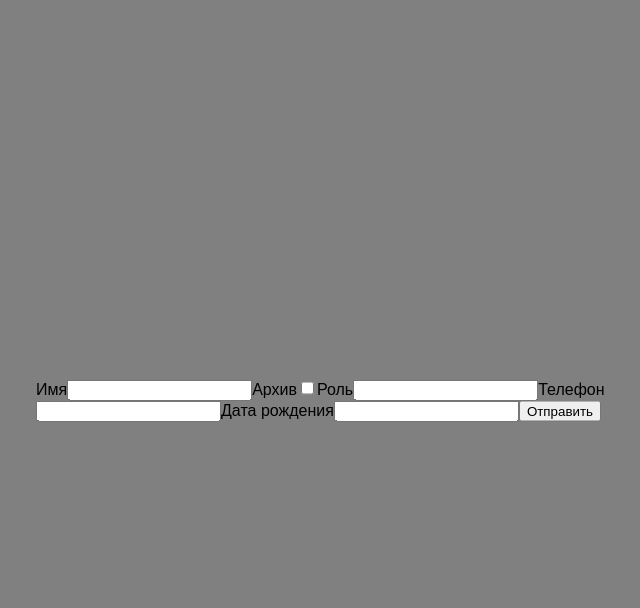
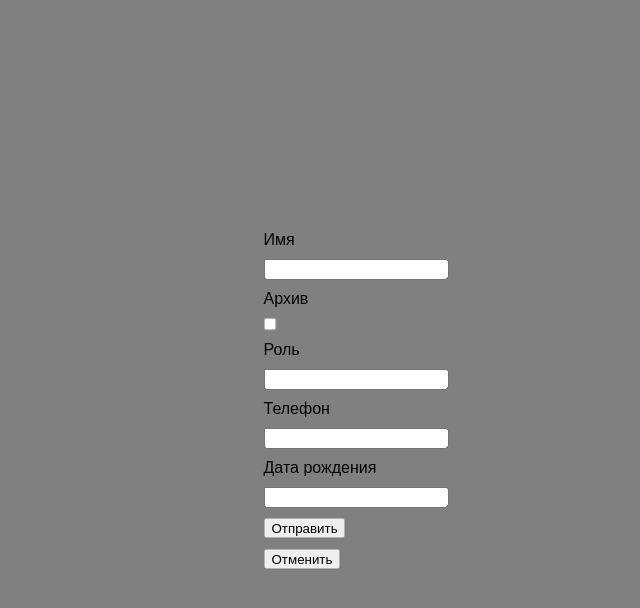
Before and after one commit to alexandrsmirnov93/CRUD-from-react-redux, a React (Create React App) app: page / in a window 1280 px wide. Both pictures are taken after a click on the button "Добавить". Shown: the top 608 px of the page, without its empty margins (284-924 px from the left). Built offline with nearby package versions, Linux system fonts and the light colour scheme.

Commit message:
Закончена базовая верстка

```diff
--- a/src/App.css
+++ b/src/App.css
@@ -20,4 +20,14 @@
 
 .AppEmployees_Modal_label, .AppEmployees_Modal_submit{
   display: block;
+  margin: 10px 0;
 }
+
+.AppEmployees_Modal_input{
+  display: block;
+  margin: 10px 0;
+}
+
+.AppEmployees{
+  margin: 10px;
+}
--- a/src/containers/AppAddNewEmployee.js
+++ b/src/containers/AppAddNewEmployee.js
@@ -49,17 +49,18 @@ class AppAddNewEmployee extends Component {
       <div className='AppEmployees_Modal'>
         <div className="AppAddNewEmployee">
           <form onSubmit={this.addEmployee}>
-              Имя
-              <input onChange={this.changeName}></input>
-              Архив
-              <input type='checkbox' onChange={this.changeArchive}></input>
-              Роль
-              <input onChange={this.changeRole}></input>
-              Телефон
-              <input onChange={this.changePhone}></input>
-              Дата рождения
-              <input onChange={this.changeBirthDate}></input>
-              <button type='submit'>Отправить</button>
+              <label className='AppEmployees_Modal_label'>Имя</label>
+              <input className='AppEmployees_Modal_input' onChange={this.changeName}></input>
+              <label className='AppEmployees_Modal_label'>Архив</label>
+              <input className='AppEmployees_Modal_input' type='checkbox' onChange={this.changeArchive}></input>
+              <label className='AppEmployees_Modal_label'>Роль</label>
+              <input className='AppEmployees_Modal_input' onChange={this.changeRole}></input>
+              <label className='AppEmployees_Modal_label'>Телефон</label>
+              <input className='AppEmployees_Modal_input' onChange={this.changePhone}></input>
+              <label className='AppEmployees_Modal_label'>Дата рождения</label>
+              <input className='AppEmployees_Modal_input' onChange={this.changeBirthDate}></input>
+              <button className='AppEmployees_Modal_submit' type='submit'>Отправить</button>
+              <button onClick={this.props.closeItself} className='AppEmployees_Modal_submit' type='button'>Отменить</button>
           </form>
         </div>
       </div>
--- a/src/containers/AppEmployees.js
+++ b/src/containers/AppEmployees.js
@@ -63,7 +63,7 @@ class AppEmployees extends Component {
 
     render() {
         return (
-            <div>
+            <div className='AppEmployees'>
                 { this.state.openModalAdd && <AppAddNewEmployee closeItself={this.addUser}/> }
 
                 {/* <div className={`AppEmployees_Modal ${this.state.openModalAdd ? '' : ' none'}`}>
```
